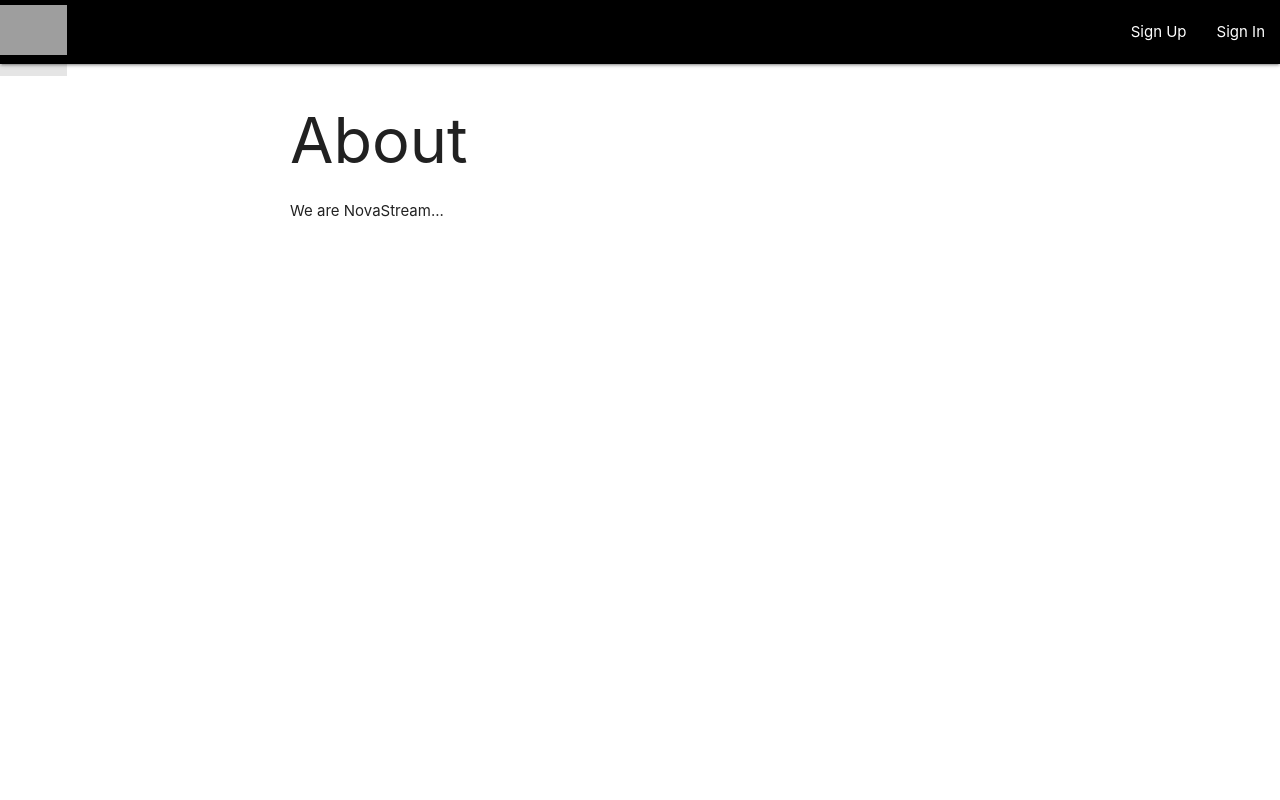
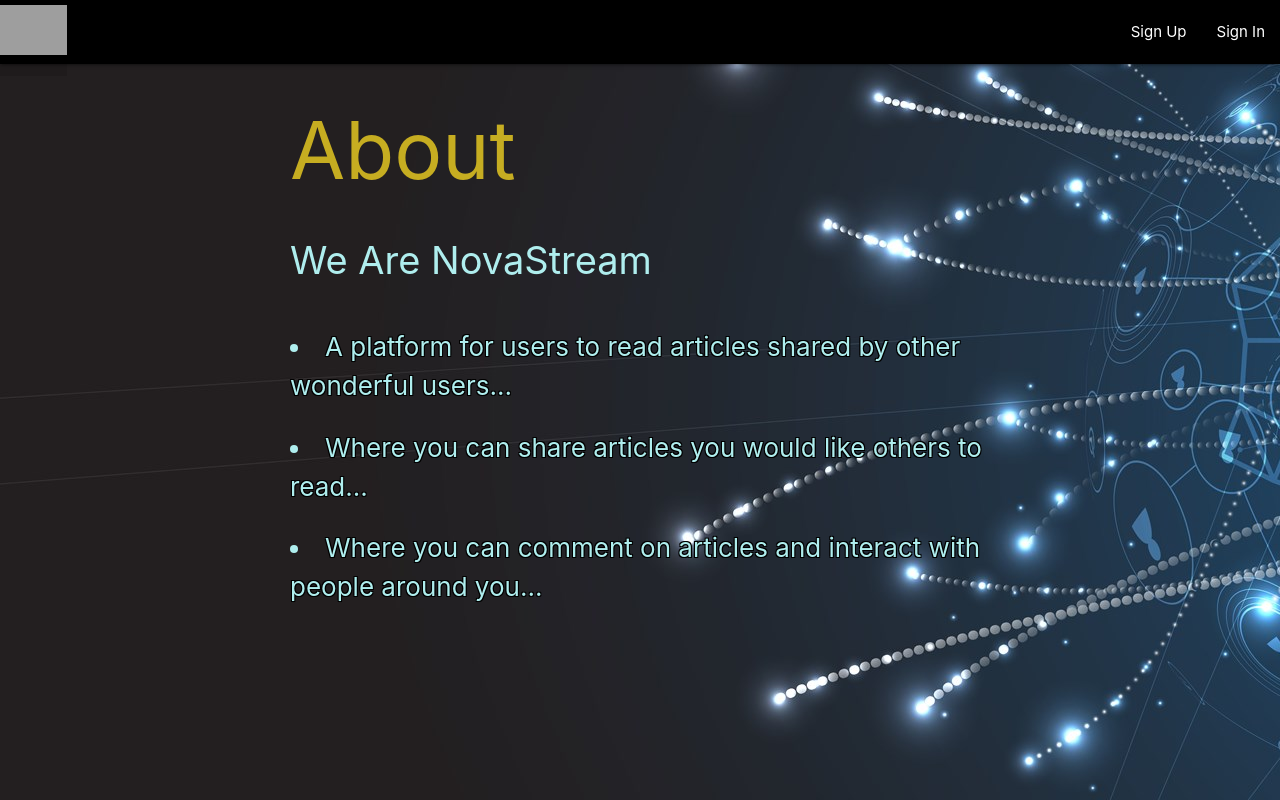
Before and after one commit to nikalicious21/NovaStream-1, a Django app: page /about/ in a window 1280 px wide. Run offline with Django 3.2, Linux system fonts and the light colour scheme; grey boxes are pictures that could not be loaded.

Commit message:
style about page

```diff
--- a/main_app/static/css/style.css
+++ b/main_app/static/css/style.css
@@ -174,3 +174,23 @@ form ::placeholder {
     background-position: center;
     background-size: cover;
 }
+
+h1.aboutNS {
+    color: rgba(231, 201, 33, 0.834);
+    font-size: 80px;
+}
+
+p.aboutNS {
+    color: paleturquoise;
+    font-size: 38px;
+}
+
+li.aboutNS {
+    color: paleturquoise;
+    text-shadow:
+    -1px -1px 0 black,
+    1px -1px 0 black,
+    -1px 1px 0 black,
+    1px 1px 0 black;
+    font-size: 26px;
+}
--- a/main_app/templates/about.html
+++ b/main_app/templates/about.html
@@ -1,5 +1,11 @@
 {% extends 'base.html' %}
 {% block content %}
-<h1>About</h1>
-<p>We are NovaStream...</p>
+{% load static %}
+<body style="background-image: url('{% static "images/thinking.png" %}')";></body>
+
+<h1 class="aboutNS">About</h1>
+<p class="aboutNS">We Are NovaStream</p>
+<li class="aboutNS">A platform for users to read articles shared by other wonderful users...</li><br>
+<li class="aboutNS">Where you can share articles you would like others to read...</li><br>
+<li class="aboutNS">Where you can comment on articles and interact with people around you...</li>
 {% endblock %}
--- a/main_app/templates/home.html
+++ b/main_app/templates/home.html
@@ -1,4 +1,5 @@
 {% extends 'base.html' %}
 {% block content %}
 <h1>Home</h1>
+<h4>...Welcome </h4>
 {% endblock %}
```
Also changed, not shown: main_app/migrations/0002_image_photo.py, main_app/migrations/0002_userprofile.py (deleted), main_app/migrations/0003_auto_20191223_0649.py (deleted), main_app/static/images/thinking.png (added).
